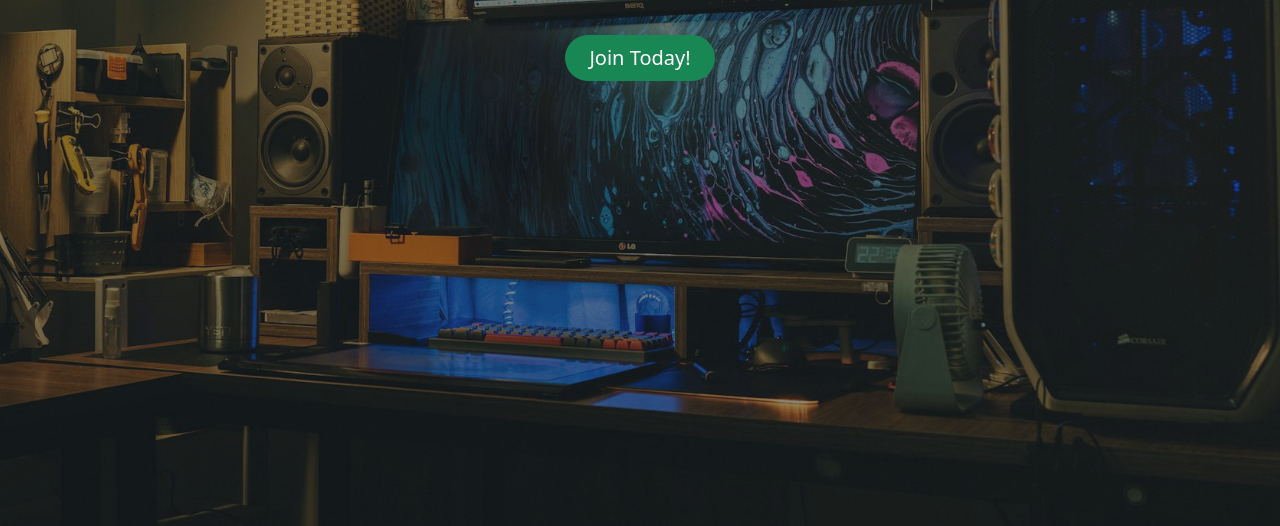
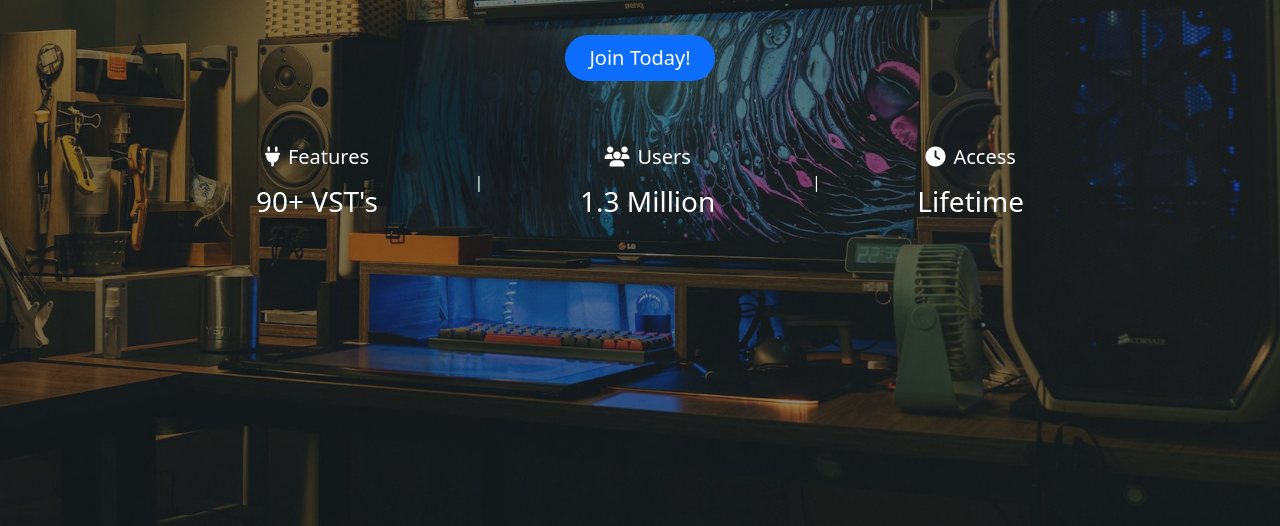
Before and after one commit to kagesite/bootstrap-project, a plain HTML site: page index.html in a window 1280 px wide. Shown: the part 274-800 px from the top of the page. Drawn offline with nearby package versions, Linux system fonts and the light colour scheme.

Commit message:
Pretty much done. Added in a stats row and some basic info with it. Everythings styled and fits how I like it. Response is good too.

```diff
--- a/index.html
+++ b/index.html
@@ -23,11 +23,36 @@
       <p class="display-6">Built for avid Music Producers</p>
       <p class="display-1 fw-bold"><span class="text-warning">&#91; </span>SelfTrack<span class="text-danger"> &#93;</span></p>
       <p class="display-6 mb-">An online app for automating mixing</p>
-      <button class="bg-success border-0 rounded-5 px-4 py-2 fs-5 text-white mt-4">Join Today!</button>
+      <button class="bg-primary border-0 rounded-5 px-4 py-2 fs-5 text-white mt-4">Join Today!</button>
     </div>
-   <div class="d-flex">
-      <div class="">
-        <span></span>
+
+  <!-- Stats -->
+   <div class="d-flex w-75 0 align-items-center justify-content-between gap-2" style="max-width: 800px; min-width: 450px">
+      <div class="fs-6 text-white d-flex flex-column justify-content-center align-items-center p-3">
+        <div class="mb-2">
+          <span class="fs-5"><i class="me-2 fa-solid fa-plug"></i><span class="">Features</span></span>
+        </div>
+        <div class="">
+          <span class="fs-3">90+ VST's</span>
+        </div>
+      </div>
+      <span>|</span>
+      <div class="fs-6 text-white d-flex flex-column justify-content-center align-items-center p-3">
+        <div class="mb-2">
+          <span class="fs-5"><i class="me-2 fa-solid fa-users"></i><span class="">Users</span></span>
+        </div>
+        <div class="">
+          <span class="fs-3">1.3 Million</span>
+        </div>
+      </div>
+      <span>|</span>
+      <div class="fs-6 md-fs-4 text-white d-flex flex-column justify-content-center align-items-center p-3">
+        <div class="mb-2">
+          <span class="fs-5"><i class="me-2 fa-solid fa-clock"></i><span class="">Access</span></span>
+        </div>
+        <div class="">
+          <span class="fs-3">Lifetime</span>
+        </div>
       </div>
    </div>
   </main>
```
